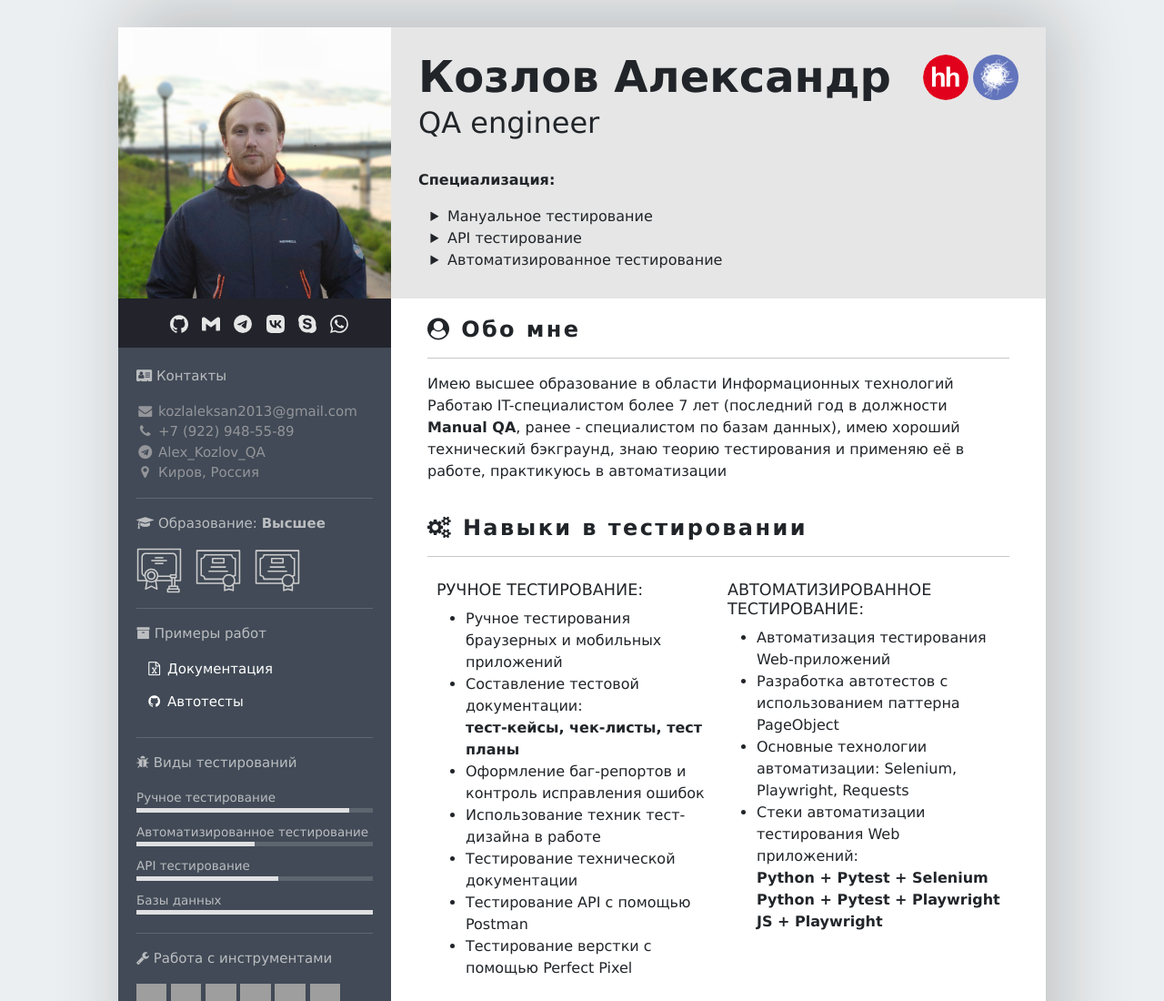
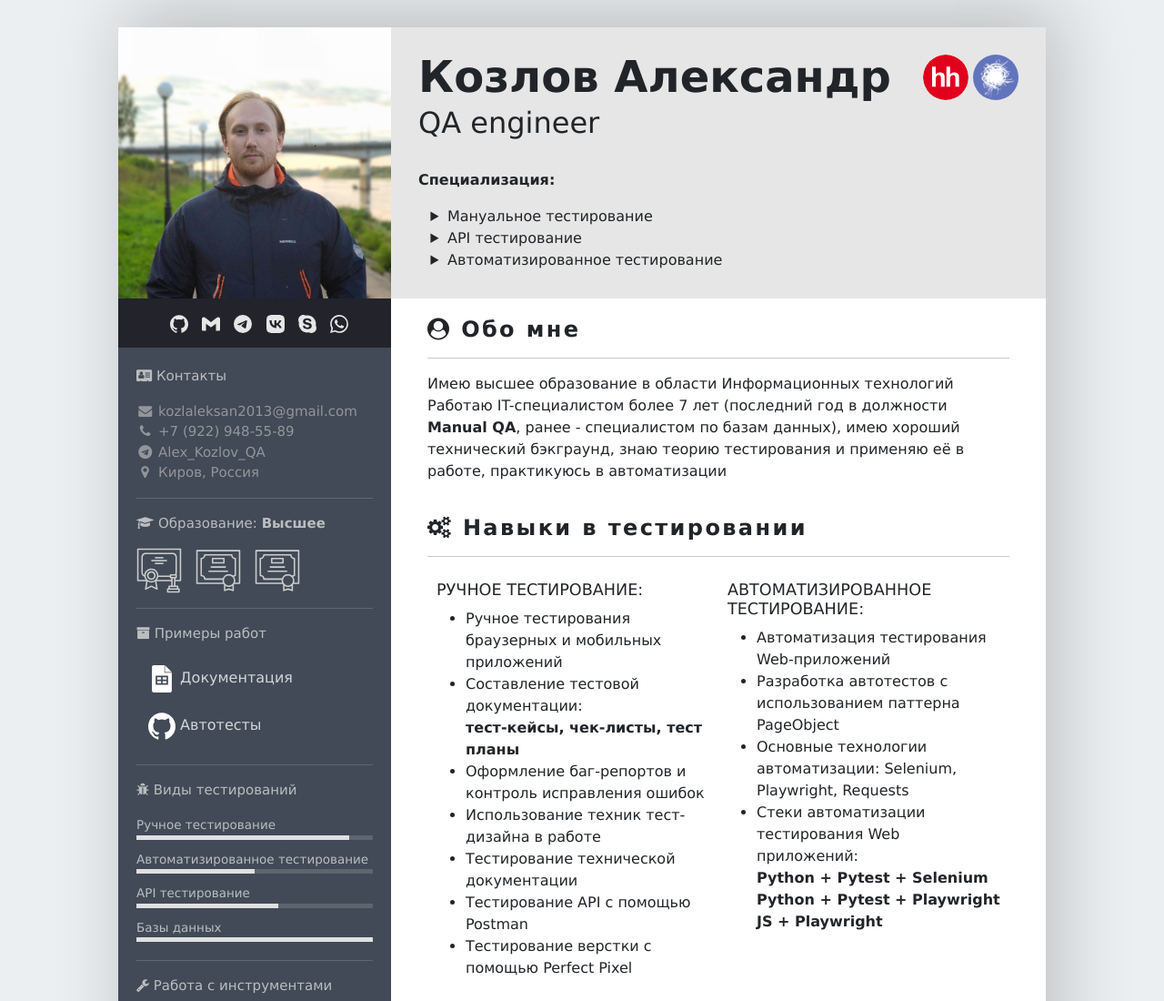
Before and after one commit to kozlofAlex/kozlofAlex.github.io, a plain HTML site: page index.html in a window 1280 px wide. Shown: the top 1100 px of the page at 91% size. Drawn offline with nearby package versions, Linux system fonts and the light colour scheme; grey boxes are pictures that could not be loaded.

Commit message:
12.07_11

```diff
--- a/index.html
+++ b/index.html
@@ -67,8 +67,18 @@
                     <a data-fancybox="gallery" href="static/img/shnat.png"><img style="width:50px;" class="svg" src="static/img/certificate2.svg" ></a>
                     <hr>
                     <p><i class="fa fa-archive" aria-hidden="true"></i> Примеры работ</p>
-                    <div style="height: 30px; margin-bottom: 6px;">
-                        <a class="btn_work"  role="button"  data-fancybox data-src="#Modal_manual"><i class="fa fa-file-excel-o fa-fw" aria-hidden="true"></i> Документация</a>
+                    <div >
+                        <a class="btn mb-2 a_load" role="button" data-fancybox data-src="#Modal_manual">
+                            <svg class="img_load" role="img" viewBox="0 0 24 24" xmlns="http://www.w3.org/2000/svg"><title>Google Sheets</title><path d="M11.318 12.545H7.91v-1.909h3.41v1.91zM14.728 0v6h6l-6-6zm1.363 10.636h-3.41v1.91h3.41v-1.91zm0 3.273h-3.41v1.91h3.41v-1.91zM20.727 6.5v15.864c0 .904-.732 1.636-1.636 1.636H4.909a1.636 1.636 0 0 1-1.636-1.636V1.636C3.273.732 4.005 0 4.909 0h9.318v6.5h6.5zm-3.273 2.773H6.545v7.909h10.91v-7.91zm-6.136 4.636H7.91v1.91h3.41v-1.91z"/></svg> Документация
+                        </a>
+                        <a class="btn a_load" role="button" data-fancybox data-src="#Modal_auto">
+                            <svg class="img_load" role="img" viewBox="0 0 24 24" xmlns="http://www.w3.org/2000/svg"><title>GitHub</title><path d="M12 .297c-6.63 0-12 5.373-12 12 0 5.303 3.438 9.8 8.205 11.385.6.113.82-.258.82-.577 0-.285-.01-1.04-.015-2.04-3.338.724-4.042-1.61-4.042-1.61C4.422 18.07 3.633 17.7 3.633 17.7c-1.087-.744.084-.729.084-.729 1.205.084 1.838 1.236 1.838 1.236 1.07 1.835 2.809 1.305 3.495.998.108-.776.417-1.305.76-1.605-2.665-.3-5.466-1.332-5.466-5.93 0-1.31.465-2.38 1.235-3.22-.135-.303-.54-1.523.105-3.176 0 0 1.005-.322 3.3 1.23.96-.267 1.98-.399 3-.405 1.02.006 2.04.138 3 .405 2.28-1.552 3.285-1.23 3.285-1.23.645 1.653.24 2.873.12 3.176.765.84 1.23 1.91 1.23 3.22 0 4.61-2.805 5.625-5.475 5.92.42.36.81 1.096.81 2.22 0 1.606-.015 2.896-.015 3.286 0 .315.21.69.825.57C20.565 22.092 24 17.592 24 12.297c0-6.627-5.373-12-12-12"/></svg> Автотесты
+                        </a>
+                    </div>
+
+
+<!--                    <div style="height: 30px; margin-bottom: 6px;">-->
+<!--                        <a class="btn_work"  role="button"  data-fancybox data-src="#Modal_manual"><i class="fa fa-file-excel-o fa-fw" aria-hidden="true"></i> Документация</a>-->
                         <div class="modal-body" id="Modal_manual" style="display:none; max-width:800px;">
                             <div>
                                 <a target="_blank" href="https://docs.google.com/spreadsheets/d/1ekOHxTi5NUkH3Rg-R19t9hW3ATgcYmeHM5o0SfKrP48/edit?usp=sharing">Портал ГИСОГД РФ</a><br>
@@ -78,9 +88,9 @@
                                 <a target="_blank" href="https://docs.google.com/spreadsheets/d/1T-6xBT7Oj_HccjVjizTrZ9DVMdxQYFRwNbpI_iIiBX8/edit?usp=sharing">Тестовые артефакты сайта "Дом питомца"</a><br>
                             </div>
                         </div>
-                    </div>
-                    <div style="height: 30px;">
-                        <a class="btn_work"  role="button"  data-fancybox data-src="#Modal_auto"><i class="fa fa-github fa-fw" aria-hidden="true"></i> Автотесты</a>
+<!--                    </div>-->
+<!--                    <div style="height: 30px;">-->
+<!--                        <a class="btn_work"  role="button"  data-fancybox data-src="#Modal_auto"><i class="fa fa-github fa-fw" aria-hidden="true"></i> Автотесты</a>-->
                         <div class="modal-body" id="Modal_auto" style="display:none; max-width:800px;">
                             <div>
                                 <a target="_blank" href="https://github.com/kozlofAlex/Groall_form">Тестирование формы "Вывод средств со счета"</a><br>
@@ -89,7 +99,7 @@
                                 <a target="_blank" href="https://github.com/kozlofAlex/Telegram-bot">Создание Telegram бота конвертации валют </a><br>
                             </div>
                         </div>
-                    </div>
+<!--                    </div>-->
 
                     <div class="skills">
                         <hr>
--- a/static/css/custom.css
+++ b/static/css/custom.css
@@ -169,6 +169,24 @@
 
     }
 
+     .img_load {
+        width: 30px;
+        fill:#fff;
+     }
+
+
+
+
+
+    .a_load {
+      color:#ffffffc4
+
+    }
+
+     .a_load:hover {
+        background: #22232b;
+        color:#fff
+     }
 
 
      .resume{
```
Also changed, not shown: static/img/github.svg (added), static/img/google-sheets.svg (added).
